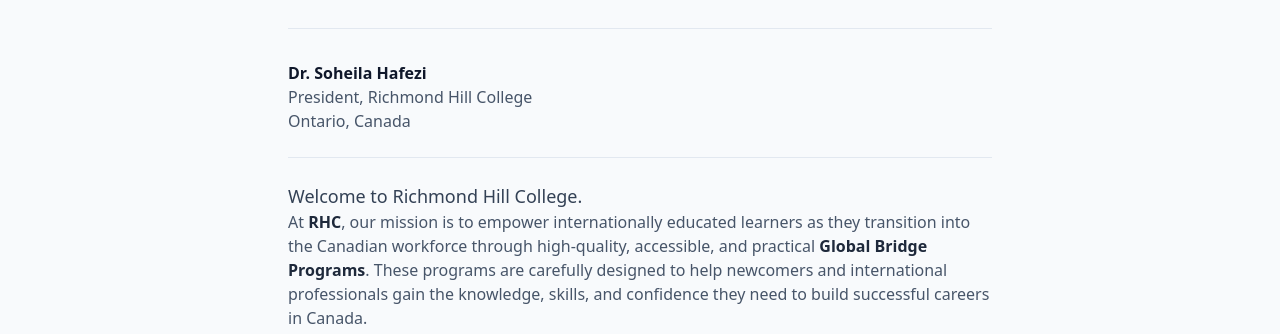
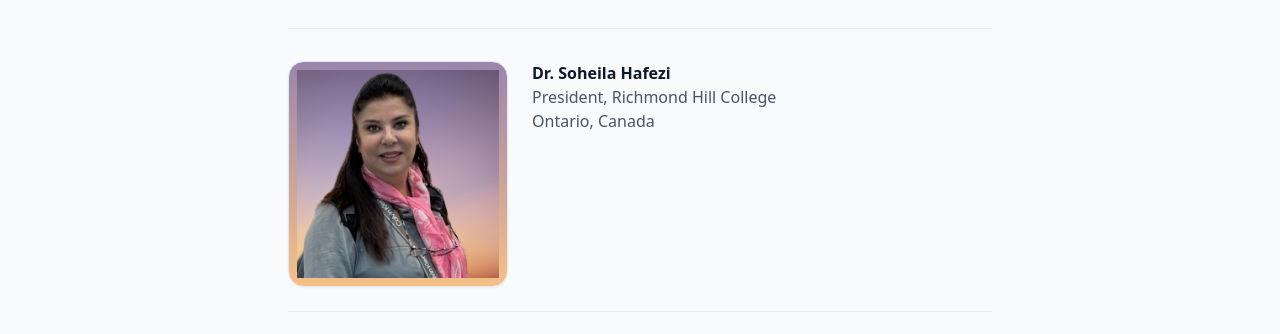
Before and after one commit to Richmond-Hill-College/website-richmond-hill-college, a Next.js app: page /message-from-the-president in a window 1280 px wide. Shown: the part 262-596 px from the top of the page. Built offline with nearby package versions, Linux system fonts and the light colour scheme; no server answers.

Commit message:
Add president portrait to message page
Co-authored-by: Elijah Royaie <VFitter@users.noreply.github.com>

```diff
--- a/app/message-from-the-president/page.tsx
+++ b/app/message-from-the-president/page.tsx
@@ -1,4 +1,5 @@
 import type { Metadata } from "next";
+import Image from "next/image";
 import Link from "next/link";
 import { ContactBlock } from "@/components/ContactBlock";
 import { createPageMetadata } from "@/lib/seo";
@@ -8,6 +9,9 @@ export const metadata: Metadata = createPageMetadata({
   description:
     "A welcome message from Dr. Soheila Hafezi, President of Richmond Hill College. Learn about our mission to empower internationally educated learners through Global Bridge Programs in Ontario, Canada.",
   path: "message-from-the-president",
+  image: "/images/leadership/soheila-hafezi-president.png",
+  imageWidth: 240,
+  imageHeight: 247,
 });
 
 export default function MessageFromThePresidentPage() {
@@ -23,10 +27,22 @@ export default function MessageFromThePresidentPage() {
       </header>
 
       <section className="mt-8 space-y-6" aria-labelledby="president-intro">
-        <div id="president-intro">
-          <p className="font-semibold text-slate-900">Dr. Soheila Hafezi</p>
-          <p className="text-slate-600">President, Richmond Hill College</p>
-          <p className="text-slate-600">Ontario, Canada</p>
+        <div className="grid gap-6 sm:grid-cols-[220px_1fr] sm:items-start">
+          <div className="relative mx-auto w-full max-w-[240px] overflow-hidden rounded-2xl border border-slate-200 bg-gradient-to-b from-[#9A85AD] to-[#f6c087] p-2 shadow-sm">
+            <Image
+              src="/images/leadership/soheila-hafezi-president.png"
+              alt="Portrait of Dr. Soheila Hafezi, President of Richmond Hill College"
+              width={240}
+              height={247}
+              className="h-auto w-full object-contain"
+              priority
+            />
+          </div>
+          <div id="president-intro">
+            <p className="font-semibold text-slate-900">Dr. Soheila Hafezi</p>
+            <p className="text-slate-600">President, Richmond Hill College</p>
+            <p className="text-slate-600">Ontario, Canada</p>
+          </div>
         </div>
 
         <hr className="border-slate-200" />
```
Also changed, not shown: public/images/leadership/soheila-hafezi-president.png (added).
